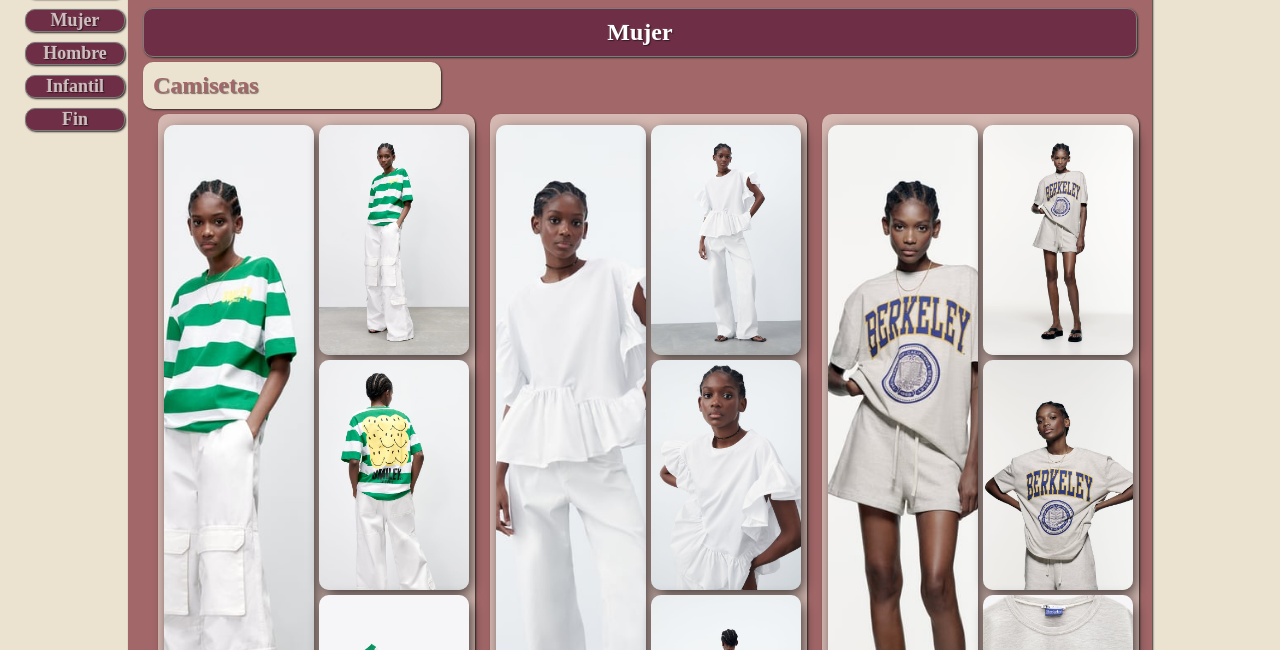
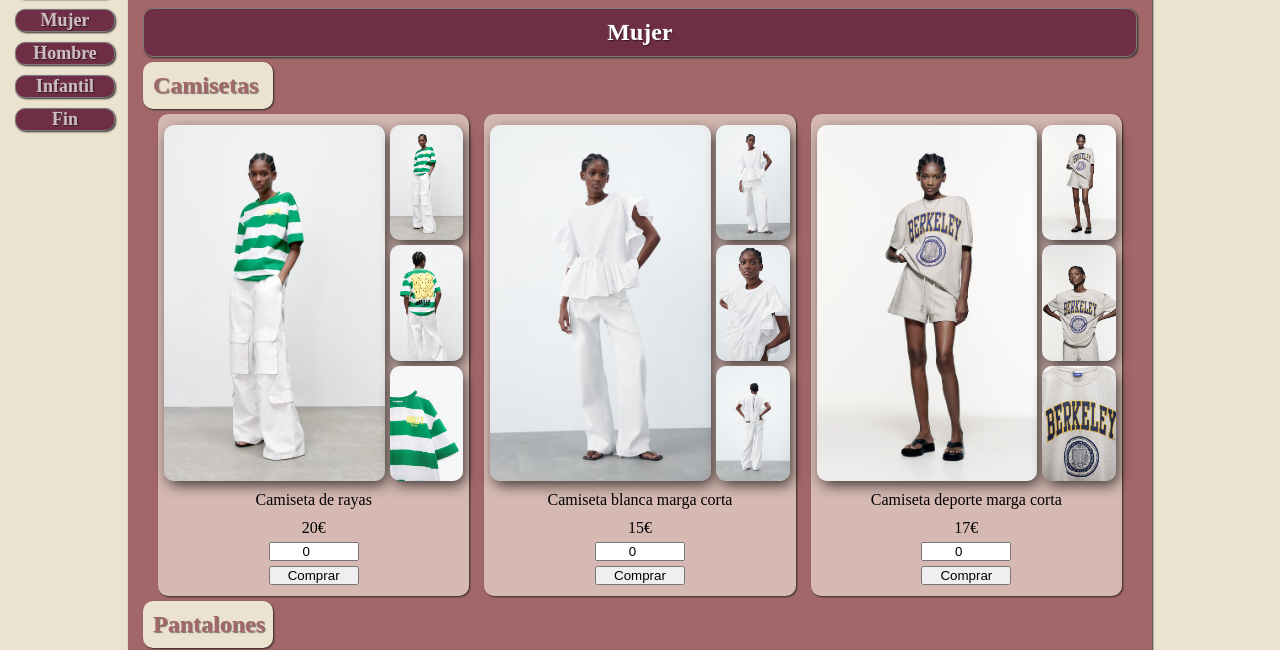
Before and after one commit to LRebeca98/prueba, a plain HTML site: page index.html in a window 1280 px wide. Shown: the part 79-729 px from the top of the page. Drawn offline with nearby package versions, Linux system fonts and the light colour scheme.

Commit message:
Update index.html

```diff
--- a/index.html
+++ b/index.html
@@ -4,7 +4,7 @@
 <head>
     <meta charset="UTF-8">
     <title>Rebeca Del Amo Cano</title>
-    <link rel="stylesheet" href="css/style copy.css">
+    <link rel="stylesheet" href="css/style.css">
     <script src="https://code.jquery.com/jquery-3.6.0.min.js"></script>
 </head>
 
```
